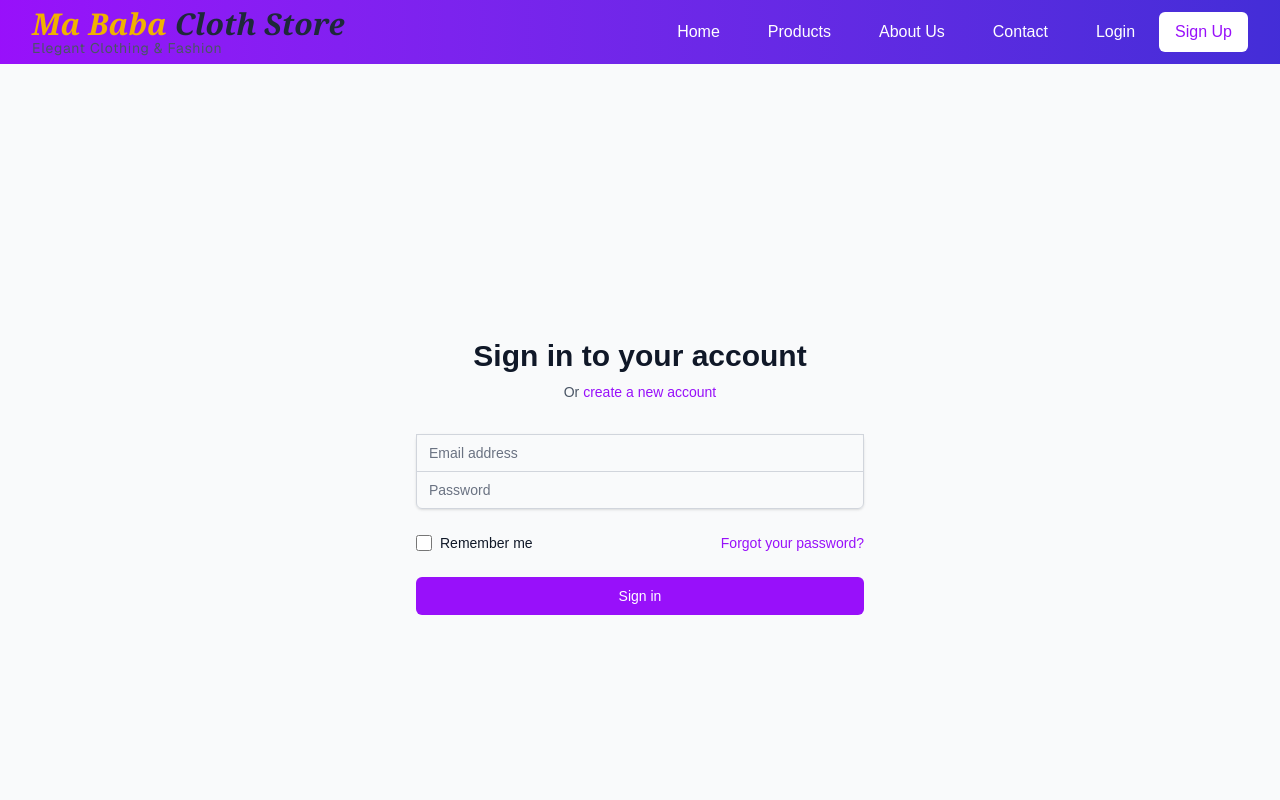
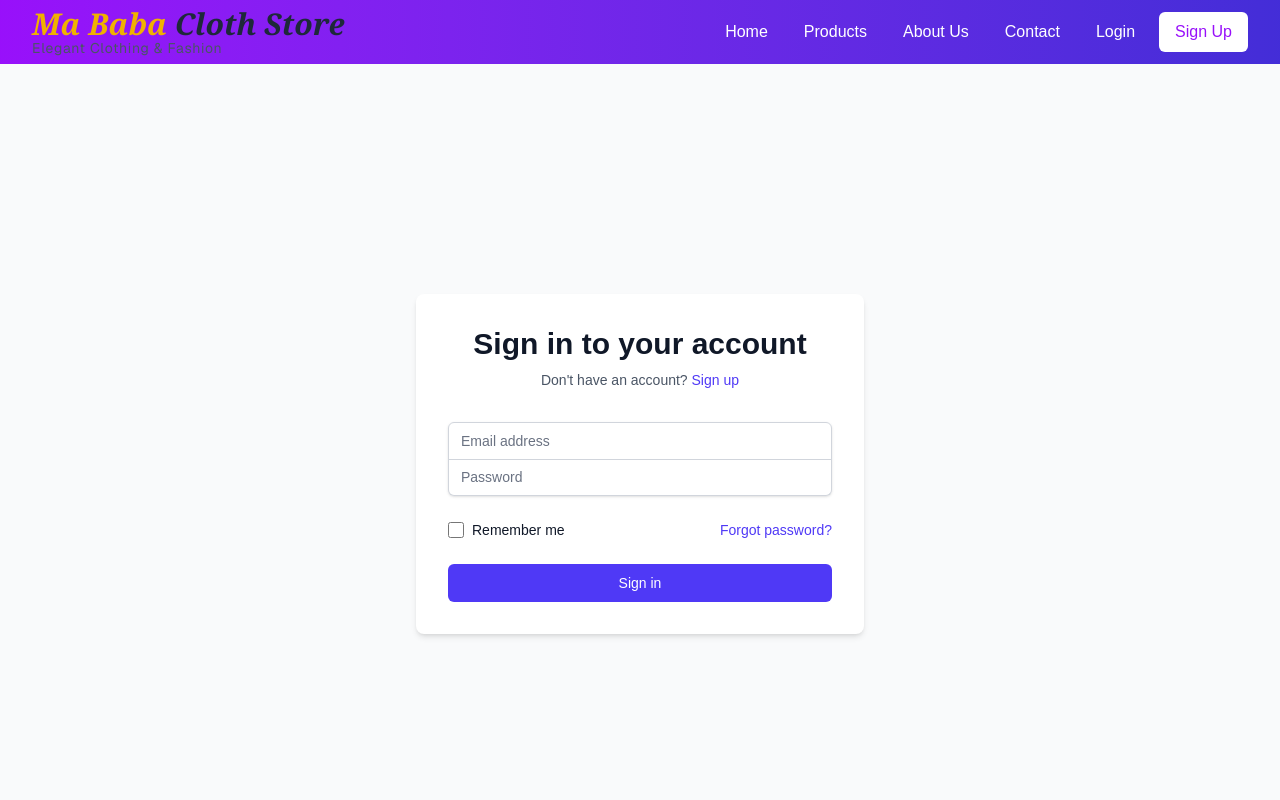
Before and after one commit to jangir-rishbh/clothing-shop, a Next.js app: page /login in a window 1280 px wide. Shown: the top 800 px of the page. Built offline with nearby package versions, Linux system fonts and the light colour scheme; no server answers.

Commit message:
rounting page main sudhar kiya

```diff
--- a/app/components/Navbar.tsx
+++ b/app/components/Navbar.tsx
@@ -1,20 +1,26 @@
 "use client";
 
 import Link from "next/link";
-import { useState } from "react";
+import { useState, useEffect } from "react";
 import { useAuth } from "@/context/AuthContext";
-import { useRouter } from "next/navigation";
+import { usePathname, useRouter } from "next/navigation";
 
 export default function Navbar() {
   const [isMenuOpen, setIsMenuOpen] = useState(false);
   const [isUserMenuOpen, setIsUserMenuOpen] = useState(false);
   const { session, signOut, loading } = useAuth();
   const router = useRouter();
+  const pathname = usePathname();
+
+  // Close mobile menu when route changes
+  useEffect(() => {
+    setIsMenuOpen(false);
+  }, [pathname]);
 
   const handleLogout = async () => {
     try {
       await signOut();
-      router.push('/home');
+      window.location.href = '/home';
     } catch (error) {
       console.error('Error signing out:', error);
     } finally {
@@ -22,12 +28,20 @@ export default function Navbar() {
     }
   };
 
+  // Navigation items
+  const navItems = [
+    { name: 'Home', href: '/home' },
+    { name: 'Products', href: '/products' },
+    { name: 'About Us', href: '/about' },
+    { name: 'Contact', href: '/contact' },
+  ];
+
   return (
     <nav className="bg-gradient-to-r from-purple-600 to-indigo-700 shadow-lg">
       <div className="max-w-7xl mx-auto px-4 sm:px-6 lg:px-8">
         <div className="flex justify-between h-16">
           <div className="flex items-center">
-            <Link href="/" className="group relative">
+            <Link href="/home" className="group relative">
               <span className="text-2xl md:text-3xl font-serif italic font-bold text-gray-800">
                 <span className="relative">
                   <span className="text-yellow-500">Ma Baba</span>
@@ -39,19 +53,20 @@ export default function Navbar() {
           </div>
 
           {/* Desktop Navigation */}
-          <div className="hidden md:flex items-center space-x-4">
-            <Link href="/home" className="px-4 py-2 text-white hover:bg-white/10 rounded-md transition-colors">
-              Home
-            </Link>
-            <Link href="/products" className="px-4 py-2 text-white hover:bg-white/10 rounded-md transition-colors">
-              Products
-            </Link>
-            <Link href="/about" className="px-4 py-2 text-white hover:bg-white/10 rounded-md transition-colors">
-              About Us
-            </Link>
-            <Link href="/contact" className="px-4 py-2 text-white hover:bg-white/10 rounded-md transition-colors">
-              Contact
-            </Link>
+          <div className="hidden md:flex items-center space-x-1">
+            {navItems.map((item) => (
+              <Link
+                key={item.href}
+                href={item.href}
+                className={`px-4 py-2 rounded-md transition-colors ${
+                  pathname === item.href
+                    ? 'bg-white/20 text-white'
+                    : 'text-white hover:bg-white/10'
+                }`}
+              >
+                {item.name}
+              </Link>
+            ))}
 
             {!loading && (
               session ? (
--- a/app/home/page.tsx
+++ b/app/home/page.tsx
@@ -1,4 +1,9 @@
+'use client';
+
 import Link from "next/link";
+import { useEffect } from "react";
+import { useAuth } from "@/context/AuthContext";
+import { useSearchParams } from "next/navigation";
 import ProductCard from "../components/ProductCard";
 
 // Dummy product data
@@ -41,6 +46,21 @@ const categories = [
 ];
 
 export default function HomePage() {
+  const { session, loading } = useAuth();
+  const searchParams = useSearchParams();
+  const redirectedFrom = searchParams.get('redirectedFrom');
+
+  useEffect(() => {
+    if (redirectedFrom) {
+      // Show a toast or message that the user needs to log in
+      console.log(`Please log in to access ${redirectedFrom}`);
+      // Remove the redirectedFrom parameter from the URL
+      const newUrl = new URL(window.location.href);
+      newUrl.searchParams.delete('redirectedFrom');
+      window.history.replaceState({}, '', newUrl.toString());
+    }
+  }, [redirectedFrom]);
+
   return (
     <div>
       {/* Hero Section */}
@@ -48,6 +68,11 @@ export default function HomePage() {
         <div className="absolute inset-0 bg-black opacity-50"></div>
         <div className="relative h-full flex items-center justify-center text-center px-4">
           <div className="max-w-4xl">
+            {redirectedFrom && (
+              <div className="mb-6 p-4 bg-yellow-100 text-yellow-800 rounded-lg">
+                Please log in to access {redirectedFrom}
+              </div>
+            )}
             <div className="text-center">
               <div className="inline-block text-left">
                 <h1 className="text-5xl md:text-7xl font-serif italic font-bold text-white mb-4">
--- a/app/login/page.tsx
+++ b/app/login/page.tsx
@@ -1,20 +1,33 @@
 "use client";
 
-import { useState } from 'react';
-import { useRouter } from 'next/navigation';
+import { useState, useEffect } from 'react';
+import { useRouter, useSearchParams } from 'next/navigation';
 import { useAuth } from '@/context/AuthContext';
+import Link from 'next/link';
 
 export default function LoginPage() {
   const router = useRouter();
-  const { signIn, signUp } = useAuth();
+  const searchParams = useSearchParams();
+  const { signIn, signUp, session } = useAuth();
   const [isLogin, setIsLogin] = useState(true);
   const [loading, setLoading] = useState(false);
   const [error, setError] = useState<string | null>(null);
+  const [success, setSuccess] = useState<string | null>(null);
   const [formData, setFormData] = useState({
     email: '',
     password: '',
     name: ''
   });
+
+  // Check if user is already logged in
+  useEffect(() => {
+    if (session) {
+      router.push('/home');
+    }
+  }, [session, router]);
+
+  // Check for redirect URL
+  const redirectTo = searchParams.get('redirectedFrom') || '/home';
 
   const handleChange = (e: React.ChangeEvent<HTMLInputElement>) => {
     const { name, value } = e.target;
@@ -28,28 +41,45 @@ export default function LoginPage() {
     e.preventDefault();
     setLoading(true);
     setError(null);
+    setSuccess(null);
 
     try {
       if (isLogin) {
         // Sign in
         const { error } = await signIn(formData.email, formData.password);
         if (error) throw error;
-        router.push('/home');
+        router.push(redirectTo);
       } else {
         // Sign up
-        if (!formData.name) {
+        if (!formData.name.trim()) {
           throw new Error('Name is required');
         }
-        const { error } = await signUp(formData.email, formData.password, formData.name);
+        if (formData.password.length < 6) {
+          throw new Error('Password must be at least 6 characters long');
+        }
+        const { error } = await signUp(formData.email, formData.password, formData.name.trim());
         if (error) throw error;
 
-        // Redirect to home after successful sign up
-        router.push('/home');
+        // Show success message and switch to login
+        setSuccess('Registration successful! Please log in.');
+        setIsLogin(true);
+        setFormData(prev => ({ ...prev, password: '' })); // Clear password field
       }
     } catch (error: unknown) {
+      console.error('Authentication error:', error);
       const errorMessage = error instanceof Error ? error.message : 'An unknown error occurred';
-      console.error('Authentication error:', error);
-      setError(errorMessage);
+
+      // Handle common auth errors
+      if (errorMessage.includes('Invalid login credentials')) {
+        setError('Invalid email or password');
+      } else if (errorMessage.includes('Email not confirmed')) {
+        setError('Please verify your email before logging in');
+      } else if (errorMessage.includes('already registered')) {
+        setError('This email is already registered. Please log in instead.');
+        setIsLogin(true);
+      } else {
+        setError(errorMessage);
+      }
     } finally {
       setLoading(false);
     }
@@ -57,75 +87,105 @@ export default function LoginPage() {
 
   return (
     <div className="min-h-screen flex items-center justify-center bg-gray-50 py-12 px-4 sm:px-6 lg:px-8">
-      <div className="max-w-md w-full space-y-8">
+      <div className="max-w-md w-full space-y-8 bg-white p-8 rounded-lg shadow-md">
         <div>
-          <h2 className="mt-6 text-center text-3xl font-extrabold text-gray-900">
+          <h2 className="text-center text-3xl font-extrabold text-gray-900">
             {isLogin ? 'Sign in to your account' : 'Create a new account'}
           </h2>
-          {error && (
-            <div className="mt-4 p-3 bg-red-100 border border-red-400 text-red-700 rounded relative" role="alert">
-              <span className="block sm:inline">{error}</span>
-            </div>
-          )}
           <p className="mt-2 text-center text-sm text-gray-600">
-            Or{' '}
+            {isLogin ? "Don't have an account? " : 'Already have an account? '}
             <button
-              onClick={() => setIsLogin(!isLogin)}
-              className="font-medium text-purple-600 hover:text-purple-500"
+              onClick={() => {
+                setIsLogin(!isLogin);
+                setError(null);
+                setSuccess(null);
+              }}
+              className="font-medium text-indigo-600 hover:text-indigo-500 focus:outline-none"
             >
-              {isLogin ? 'create a new account' : 'sign in to existing account'}
+              {isLogin ? 'Sign up' : 'Sign in'}
             </button>
           </p>
         </div>
+
+        {error && (
+          <div className="rounded-md bg-red-50 p-4">
+            <div className="flex">
+              <div className="flex-shrink-0">
+                <svg className="h-5 w-5 text-red-400" xmlns="http://www.w3.org/2000/svg" viewBox="0 0 20 20" fill="currentColor">
+                  <path fillRule="evenodd" d="M10 18a8 8 0 100-16 8 8 0 000 16zM8.28 7.22a.75.75 0 00-1.06 1.06L8.94 10l-1.72 1.72a.75.75 0 101.06 1.06L10 11.06l1.72 1.72a.75.75 0 101.06-1.06L11.06 10l1.72-1.72a.75.75 0 00-1.06-1.06L10 8.94 8.28 7.22z" clipRule="evenodd" />
+                </svg>
+              </div>
+              <div className="ml-3">
+                <p className="text-sm font-medium text-red-800">{error}</p>
+              </div>
+            </div>
+          </div>
+        )}
+
+        {success && (
+          <div className="rounded-md bg-green-50 p-4">
+            <div className="flex">
+              <div className="flex-shrink-0">
+                <svg className="h-5 w-5 text-green-400" xmlns="http://www.w3.org/2000/svg" viewBox="0 0 20 20" fill="currentColor">
+                  <path fillRule="evenodd" d="M10 18a8 8 0 100-16 8 8 0 000 16zm3.857-9.809a.75.75 0 00-1.214-.882l-3.483 4.79-1.88-1.88a.75.75 0 10-1.06 1.061l2.5 2.5a.75.75 0 001.137-.089l4-5.5z" clipRule="evenodd" />
+                </svg>
+              </div>
+              <div className="ml-3">
+                <p className="text-sm font-medium text-green-800">{success}</p>
+              </div>
+            </div>
+          </div>
+        )}
+
         <form className="mt-8 space-y-6" onSubmit={handleSubmit}>
           <div className="rounded-md shadow-sm -space-y-px">
             {!isLogin && (
               <div>
-                <label htmlFor="name" className="sr-only">
-                  Full Name
-                </label>
+                <label htmlFor="name" className="sr-only">Full Name</label>
                 <input
                   id="name"
                   name="name"
                   type="text"
                   required={!isLogin}
-                  className="appearance-none rounded-none relative block w-full px-3 py-2 border border-gray-300 placeholder-gray-500 text-gray-900 rounded-t-md focus:outline-none focus:ring-purple-500 focus:border-purple-500 focus:z-10 sm:text-sm"
+                  className="appearance-none rounded-none relative block w-full px-3 py-2 border border-gray-300 placeholder-gray-500 text-gray-900 rounded-t-md focus:outline-none focus:ring-2 focus:ring-indigo-500 focus:border-indigo-500 focus:z-10 sm:text-sm"
                   placeholder="Full name"
                   value={formData.name}
                   onChange={handleChange}
+                  disabled={loading}
                 />
               </div>
             )}
+
             <div>
-              <label htmlFor="email-address" className="sr-only">
-                Email address
-              </label>
+              <label htmlFor="email-address" className="sr-only">Email address</label>
               <input
                 id="email-address"
                 name="email"
                 type="email"
                 autoComplete="email"
                 required
-                className="appearance-none rounded-none relative block w-full px-3 py-2 border border-gray-300 placeholder-gray-500 text-gray-900 focus:outline-none focus:ring-purple-500 focus:border-purple-500 focus:z-10 sm:text-sm"
+                className={`appearance-none rounded-none relative block w-full px-3 py-2 border ${!isLogin ? 'rounded-t-none' : 'rounded-t-md'} border-gray-300 placeholder-gray-500 text-gray-900 focus:outline-none focus:ring-2 focus:ring-indigo-500 focus:border-indigo-500 focus:z-10 sm:text-sm`}
                 placeholder="Email address"
                 value={formData.email}
                 onChange={handleChange}
+                disabled={loading}
               />
             </div>
+
             <div>
-              <label htmlFor="password" className="sr-only">
-                Password
-              </label>
+              <label htmlFor="password" className="sr-only">Password</label>
               <input
                 id="password"
                 name="password"
                 type="password"
-                autoComplete="current-password"
+                autoComplete={isLogin ? 'current-password' : 'new-password'}
                 required
-                className="appearance-none rounded-none relative block w-full px-3 py-2 border border-gray-300 placeholder-gray-500 text-gray-900 rounded-b-md focus:outline-none focus:ring-purple-500 focus:border-purple-500 focus:z-10 sm:text-sm"
-                placeholder="Password"
+                minLength={isLogin ? 0 : 6}
+                className="appearance-none rounded-none relative block w-full px-3 py-2 border border-t-0 border-gray-300 placeholder-gray-500 text-gray-900 rounded-b-md focus:outline-none focus:ring-2 focus:ring-indigo-500 focus:border-indigo-500 focus:z-10 sm:text-sm"
+                placeholder={isLogin ? 'Password' : 'Password (min 6 characters)'}
                 value={formData.password}
                 onChange={handleChange}
+                disabled={loading}
               />
             </div>
           </div>
@@ -137,7 +197,7 @@ export default function LoginPage() {
                   id="remember-me"
                   name="remember-me"
                   type="checkbox"
-                  className="h-4 w-4 text-purple-600 focus:ring-purple-500 border-gray-300 rounded"
+                  className="h-4 w-4 text-indigo-600 focus:ring-indigo-500 border-gray-300 rounded"
                 />
                 <label htmlFor="remember-me" className="ml-2 block text-sm text-gray-900">
                   Remember me
@@ -145,9 +205,9 @@ export default function LoginPage() {
               </div>
 
               <div className="text-sm">
-                <a href="#" className="font-medium text-purple-600 hover:text-purple-500">
-                  Forgot your password?
-                </a>
+                <Link href="/forgot-password" className="font-medium text-indigo-600 hover:text-indigo-500">
+                  Forgot password?
+                </Link>
               </div>
             </div>
           )}
@@ -156,7 +216,7 @@ export default function LoginPage() {
             <button
               type="submit"
               disabled={loading}
-              className={`group relative w-full flex justify-center py-2 px-4 border border-transparent text-sm font-medium rounded-md text-white bg-purple-600 hover:bg-purple-700 focus:outline-none focus:ring-2 focus:ring-offset-2 focus:ring-purple-500 ${loading ? 'opacity-75 cursor-not-allowed' : ''}`}
+              className={`group relative w-full flex justify-center py-2 px-4 border border-transparent text-sm font-medium rounded-md text-white bg-indigo-600 hover:bg-indigo-700 focus:outline-none focus:ring-2 focus:ring-offset-2 focus:ring-indigo-500 ${loading ? 'opacity-75 cursor-not-allowed' : ''}`}
             >
               {loading ? (
                 <>
@@ -164,7 +224,7 @@ export default function LoginPage() {
                     <circle className="opacity-25" cx="12" cy="12" r="10" stroke="currentColor" strokeWidth="4"></circle>
                     <path className="opacity-75" fill="currentColor" d="M4 12a8 8 0 018-8V0C5.373 0 0 5.373 0 12h4zm2 5.291A7.962 7.962 0 014 12H0c0 3.042 1.135 5.824 3 7.938l3-2.647z"></path>
                   </svg>
-                  Processing...
+                  {isLogin ? 'Signing in...' : 'Creating account...'}
                 </>
               ) : isLogin ? (
                 'Sign in'
```
Also changed, not shown: middleware.ts (+41 -8 lines).
